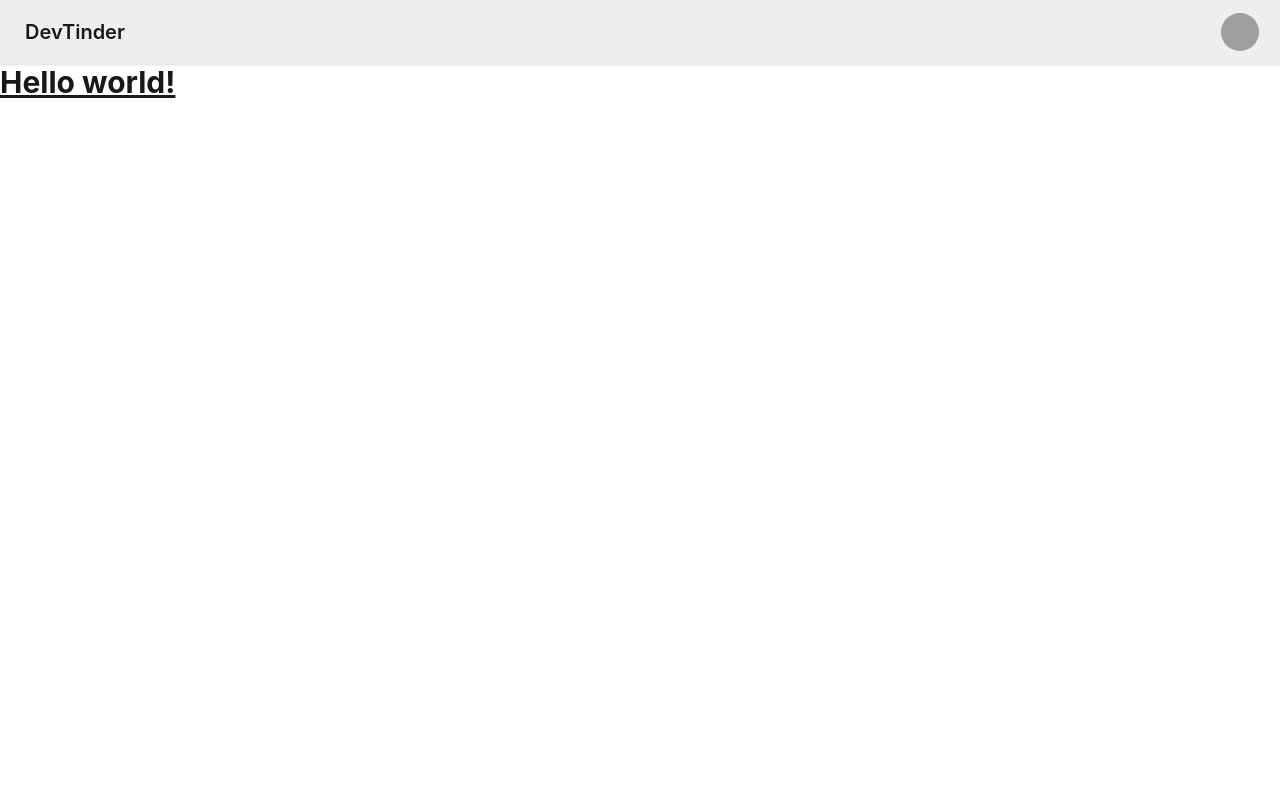
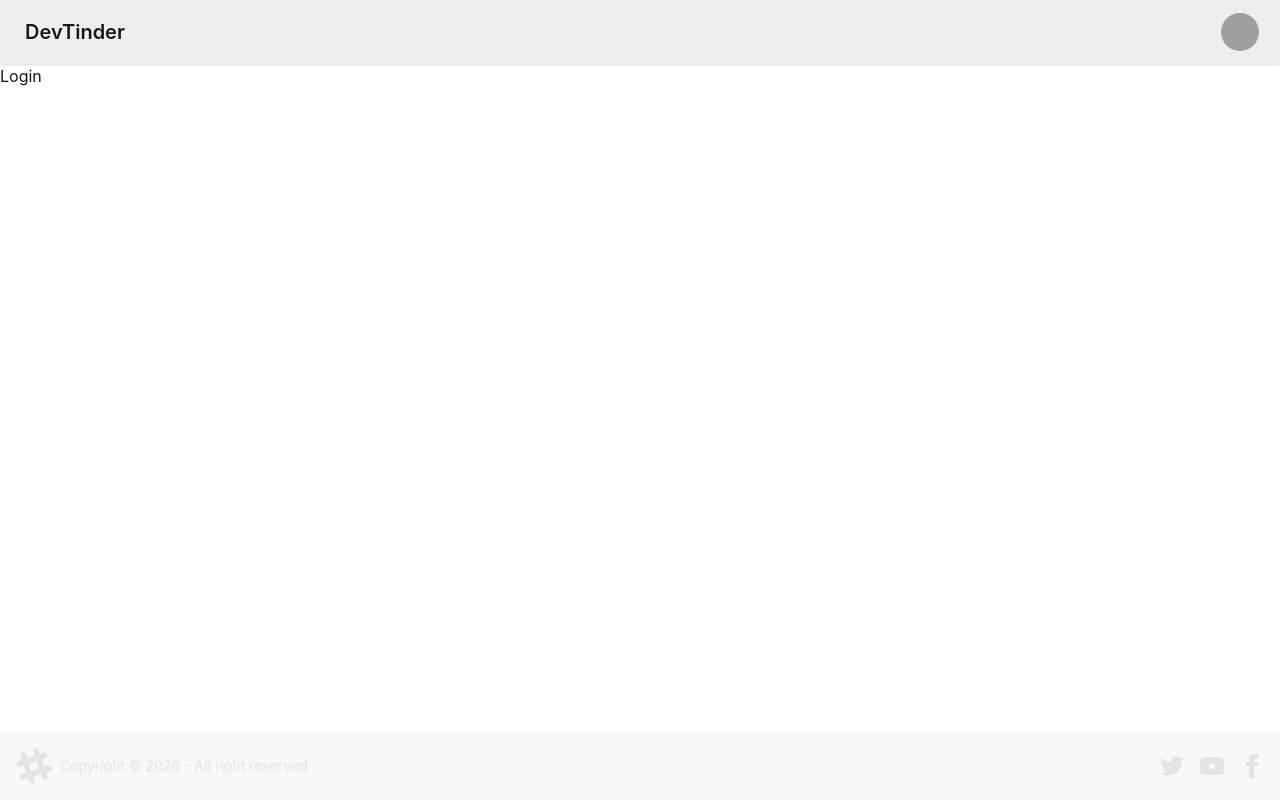
Before and after one commit to sivakesav999/devTinerWeb, a React (Vite) app: page /login in a window 1280 px wide. Built offline with nearby package versions, Linux system fonts and the light colour scheme; grey boxes are pictures that could not be loaded.

Commit message:
Implemented the sample Routing

```diff
--- a/package.json
+++ b/package.json
@@ -13,6 +13,7 @@
     "@tailwindcss/vite": "^4.3.3",
     "react": "^19.2.8",
     "react-dom": "^19.2.8",
+    "react-router-dom": "^7.18.3",
     "tailwindcss": "^4.3.3"
   },
   "devDependencies": {
--- a/src/App.jsx
+++ b/src/App.jsx
@@ -1,47 +1,22 @@
-function App() {
+import { BrowserRouter, Routes, Route } from "react-router-dom";
+import Body from "./Body";
+import Login from "./Login";
+import Profile from "./Profile";
+
+
+const App = () => {
   return (
     <>
-      <div className="navbar bg-base-300 shadow-sm">
-        <div className="flex-1">
-          <a className="btn btn-ghost text-xl">DevTinder</a>
-        </div>
-        <div className="flex gap-2">
-          <div className="dropdown dropdown-end mx-3">
-            <div
-              tabIndex={0}
-              role="button"
-              className="btn btn-ghost btn-circle avatar"
-            >
-              <div className="w-10 rounded-full">
-                <img
-                  alt="Tailwind CSS Navbar component"
-                  src="https://img.daisyui.com/images/stock/photo-1534528741775-53994a69daeb.webp"
-                />
-              </div>
-            </div>
-            <ul
-              tabIndex={-1}
-              className="menu menu-sm dropdown-content bg-base-100 rounded-box z-1 mt-3 w-52 p-2 shadow"
-            >
-              <li>
-                <a className="justify-between">
-                  Profile
-                  <span className="badge">New</span>
-                </a>
-              </li>
-              <li>
-                <a>Settings</a>
-              </li>
-              <li>
-                <a>Logout</a>
-              </li>
-            </ul>
-          </div>
-        </div>
-      </div>
-      <h1 class="text-3xl font-bold underline">Hello world!</h1>
+      <BrowserRouter basename="/">
+        <Routes>
+          <Route path="/" element={<Body />} >
+            <Route path="/login" element = {<Login />} />
+            <Route path="/profile" element = {<Profile />} />
+          </Route>
+        </Routes>
+      </BrowserRouter>
     </>
   );
-}
+};
 
 export default App;
--- /dev/null
+++ b/src/Body.jsx
@@ -0,0 +1,15 @@
+import { Outlet } from "react-router-dom";
+import NavBar from "./NavBar";
+import Footer from "./Footer";
+
+const Body = () => {
+  return (
+    <>
+    <NavBar/>
+    <Outlet/>
+    <Footer/>
+    </>
+  );
+};
+
+export default Body;
--- /dev/null
+++ b/src/Footer.jsx
@@ -0,0 +1,59 @@
+const Footer = () => {
+  return (
+    <div>
+      <footer className="footer sm:footer-horizontal bg-base-200 text-neutral-content items-center p-4 fixed bottom-0">
+        <aside className="grid-flow-col items-center">
+          <svg
+            width="36"
+            height="36"
+            viewBox="0 0 24 24"
+            xmlns="http://www.w3.org/2000/svg"
+            fillRule="evenodd"
+            clipRule="evenodd"
+            className="fill-current"
+          >
+            <path d="M22.672 15.226l-2.432.811.841 2.515c.33 1.019-.209 2.127-1.23 2.456-1.15.325-2.148-.321-2.463-1.226l-.84-2.518-5.013 1.677.84 2.517c.391 1.203-.434 2.542-1.831 2.542-.88 0-1.601-.564-1.86-1.314l-.842-2.516-2.431.809c-1.135.328-2.145-.317-2.463-1.229-.329-1.018.211-2.127 1.231-2.456l2.432-.809-1.621-4.823-2.432.808c-1.355.384-2.558-.59-2.558-1.839 0-.817.509-1.582 1.327-1.846l2.433-.809-.842-2.515c-.33-1.02.211-2.129 1.232-2.458 1.02-.329 2.13.209 2.461 1.229l.842 2.515 5.011-1.677-.839-2.517c-.403-1.238.484-2.553 1.843-2.553.819 0 1.585.509 1.85 1.326l.841 2.517 2.431-.81c1.02-.33 2.131.211 2.461 1.229.332 1.018-.21 2.126-1.23 2.456l-2.433.809 1.622 4.823 2.433-.809c1.242-.401 2.557.484 2.557 1.838 0 .819-.51 1.583-1.328 1.847m-8.992-6.428l-5.01 1.675 1.619 4.828 5.011-1.674-1.62-4.829z"></path>
+          </svg>
+          <p>Copyright © {new Date().getFullYear()} - All right reserved</p>
+        </aside>
+        <nav className="grid-flow-col gap-4 md:place-self-center md:justify-self-end">
+          <a>
+            <svg
+              xmlns="http://www.w3.org/2000/svg"
+              width="24"
+              height="24"
+              viewBox="0 0 24 24"
+              className="fill-current"
+            >
+              <path d="M24 4.557c-.883.392-1.832.656-2.828.775 1.017-.609 1.798-1.574 2.165-2.724-.951.564-2.005.974-3.127 1.195-.897-.957-2.178-1.555-3.594-1.555-3.179 0-5.515 2.966-4.797 6.045-4.091-.205-7.719-2.165-10.148-5.144-1.29 2.213-.669 5.108 1.523 6.574-.806-.026-1.566-.247-2.229-.616-.054 2.281 1.581 4.415 3.949 4.89-.693.188-1.452.232-2.224.084.626 1.956 2.444 3.379 4.6 3.419-2.07 1.623-4.678 2.348-7.29 2.04 2.179 1.397 4.768 2.212 7.548 2.212 9.142 0 14.307-7.721 13.995-14.646.962-.695 1.797-1.562 2.457-2.549z"></path>
+            </svg>
+          </a>
+          <a>
+            <svg
+              xmlns="http://www.w3.org/2000/svg"
+              width="24"
+              height="24"
+              viewBox="0 0 24 24"
+              className="fill-current"
+            >
+              <path d="M19.615 3.184c-3.604-.246-11.631-.245-15.23 0-3.897.266-4.356 2.62-4.385 8.816.029 6.185.484 8.549 4.385 8.816 3.6.245 11.626.246 15.23 0 3.897-.266 4.356-2.62 4.385-8.816-.029-6.185-.484-8.549-4.385-8.816zm-10.615 12.816v-8l8 3.993-8 4.007z"></path>
+            </svg>
+          </a>
+          <a>
+            <svg
+              xmlns="http://www.w3.org/2000/svg"
+              width="24"
+              height="24"
+              viewBox="0 0 24 24"
+              className="fill-current"
+            >
+              <path d="M9 8h-3v4h3v12h5v-12h3.642l.358-4h-4v-1.667c0-.955.192-1.333 1.115-1.333h2.885v-5h-3.808c-3.596 0-5.192 1.583-5.192 4.615v3.385z"></path>
+            </svg>
+          </a>
+        </nav>
+      </footer>
+    </div>
+  );
+};
+
+export default Footer;
--- /dev/null
+++ b/src/Login.jsx
@@ -0,0 +1,10 @@
+
+const Login = () => {
+  return (
+    <div>
+      <h2>Login</h2>
+    </div>
+  );
+};
+
+export default Login;
--- /dev/null
+++ b/src/NavBar.jsx
@@ -0,0 +1,46 @@
+const NavBar = () => {
+  return (
+    <>
+      <div className="navbar bg-base-300 shadow-sm">
+        <div className="flex-1">
+          <a className="btn btn-ghost text-xl">DevTinder</a>
+        </div>
+        <div className="flex gap-2">
+          <div className="dropdown dropdown-end mx-3">
+            <div
+              tabIndex={0}
+              role="button"
+              className="btn btn-ghost btn-circle avatar"
+            >
+              <div className="w-10 rounded-full">
+                <img
+                  alt="Tailwind CSS Navbar component"
+                  src="https://img.daisyui.com/images/stock/photo-1534528741775-53994a69daeb.webp"
+                />
+              </div>
+            </div>
+            <ul
+              tabIndex={-1}
+              className="menu menu-sm dropdown-content bg-base-100 rounded-box z-1 mt-3 w-52 p-2 shadow"
+            >
+              <li>
+                <a className="justify-between">
+                  Profile
+                  <span className="badge">New</span>
+                </a>
+              </li>
+              <li>
+                <a>Settings</a>
+              </li>
+              <li>
+                <a>Logout</a>
+              </li>
+            </ul>
+          </div>
+        </div>
+      </div>
+    </>
+  );
+};
+
+export default NavBar;
--- /dev/null
+++ b/src/Profile.jsx
@@ -0,0 +1,10 @@
+
+const Profile = () => {
+  return (
+    <div>
+      <h2>Profile</h2>
+    </div>
+  );
+};
+
+export default Profile;
```
Also changed, not shown: 2 other files (tests, documents, lock files or other folders).
